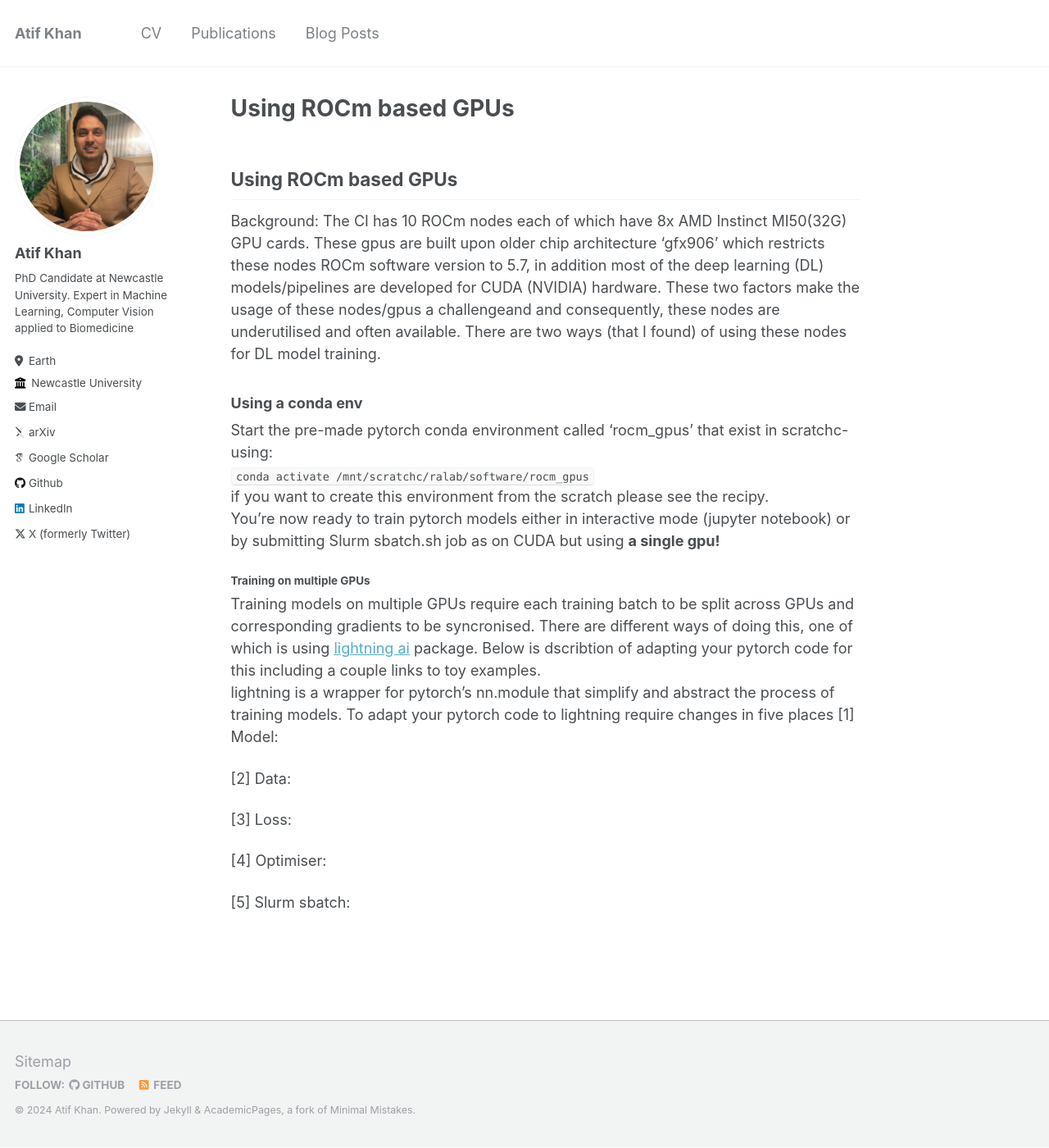
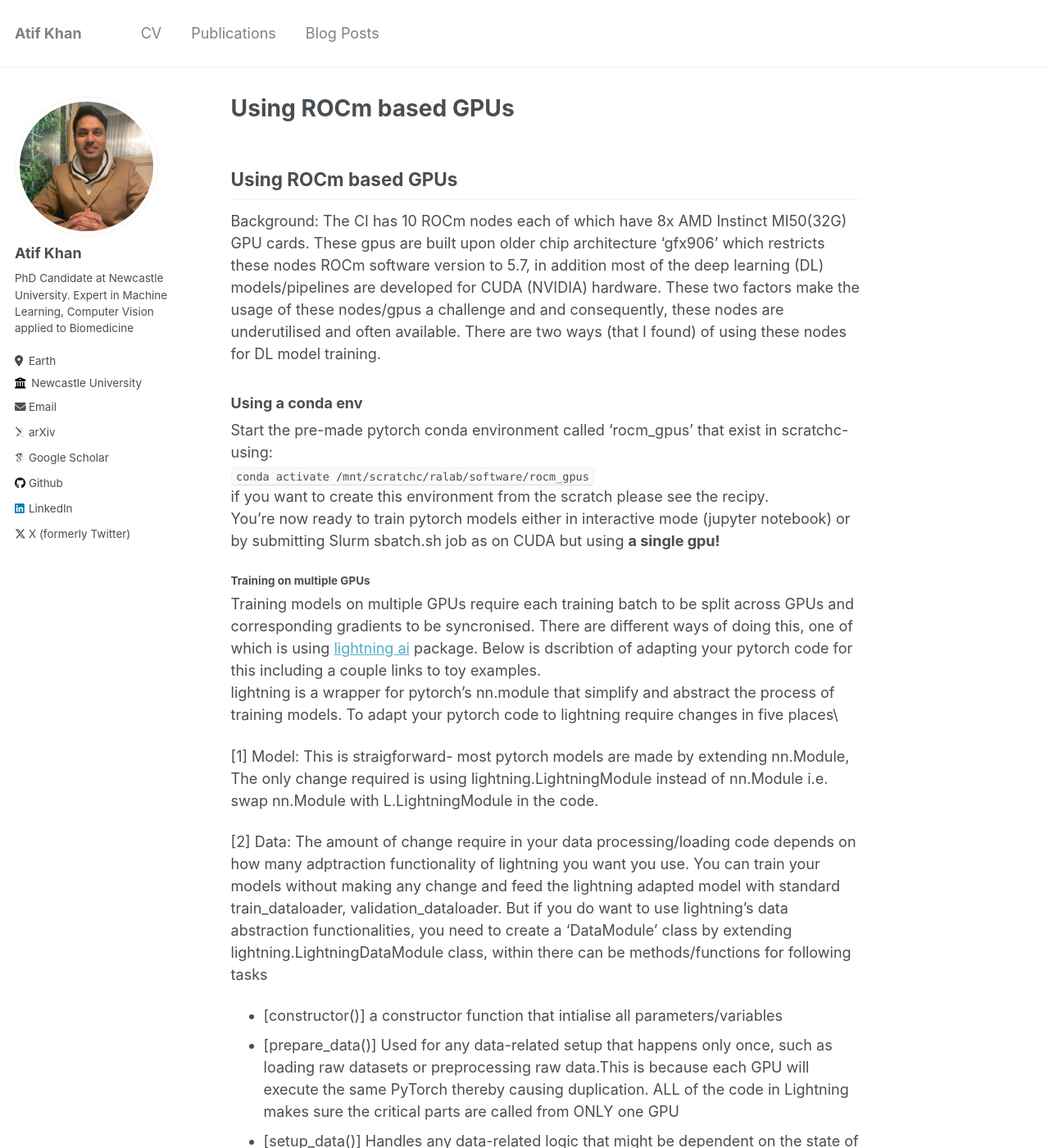
Before and after one commit to atifkhanncl/atifkhanncl.github.io, a Jekyll site: the page built from sample.md, in a window 1280 px wide and 1400 px high. Shown: the whole window at 82% size. Built offline with Jekyll 4.4.1, drawn with Linux system fonts in a browser that asks for light colours; some web fonts are replaced; our own code applies the rules of GitHub Pages for plain Markdown files; some of the changed text lies outside the part shown.

Commit message:
Update sample.md

```diff
--- a/sample.md
+++ b/sample.md
@@ -1,6 +1,6 @@
 ## Using ROCm based GPUs <a id="rocm"></a>
 Background: The CI has 10 ROCm nodes each of which have 8x  AMD Instinct MI50(32G) GPU cards. These gpus are built upon older chip architecture 'gfx906' which restricts these nodes ROCm software version to 5.7, in addition most of the deep learning (DL) models/pipelines are developed
-for CUDA (NVIDIA) hardware. These two factors make the usage of these nodes/gpus a challengeand and consequently, these nodes are underutilised and often available.
+for CUDA (NVIDIA) hardware. These two factors make the usage of these nodes/gpus a challenge and and consequently, these nodes are underutilised and often available.
 There are two ways (that I found) of using these nodes for DL model training.
 
 ### Using a conda env
@@ -10,10 +10,16 @@ if you want to create this environment from the scratch please see the recipy.\
 You're now ready to train pytorch models either in interactive mode (jupyter notebook) or by submitting Slurm sbatch.sh job as on CUDA but using **a single gpu!**
 #### Training on multiple GPUs
 Training models on multiple GPUs require each training batch to be split across GPUs and corresponding gradients to be syncronised. There are different ways of doing this, one of which is using [lightning ai](https://lightning.ai/) package. Below is dscribtion of adapting your pytorch code for this including a couple links to toy examples.\
-lightning is a wrapper for pytorch's nn.module that simplify and abstract the process of training models. To adapt your pytorch code to lightning require changes in five places
-[1] Model:
+lightning is a wrapper for pytorch's nn.module that simplify and abstract the process of training models. To adapt your pytorch code to lightning require changes in five places\
 
-[2] Data:
+[1] Model: This is straigforward- most pytorch models are made by extending nn.Module, The only change required is using lightning.LightningModule instead of nn.Module i.e. swap nn.Module with L.LightningModule in the code.
+
+[2] Data: The amount of change require in your data processing/loading code depends on how many adptraction functionality of lightning you want you use. You can train your models without making any change and feed the lightning adapted model with standard train_dataloader, validation_dataloader. But if you do want to use lightning's data abstraction functionalities, you need to create a 'DataModule' class by extending lightning.LightningDataModule class, within there can be methods/functions for following tasks
+- [constructor()] a constructor function that intialise all parameters/variables
+- [prepare_data()] Used for any data-related setup that happens only once, such as loading raw datasets or preprocessing raw data.This is because each GPU will execute the same PyTorch thereby causing duplication. ALL of the code in Lightning makes sure the critical parts are called from ONLY one GPU
+- [setup_data()] Handles any data-related logic that might be dependent on the state of the current process or GPU, such as splitting the data set into train, validation, and test sets, or applying specific transformations.
+- [train_dataloader()] this method allow you to define train loader parameters such as batch size, pin_memory, shuffle etc.
+- [validation_dataloader()] this method allow you to define validation loader parameters such as batch size, pin_memory etc.
 
 [3] Loss:
 
```
